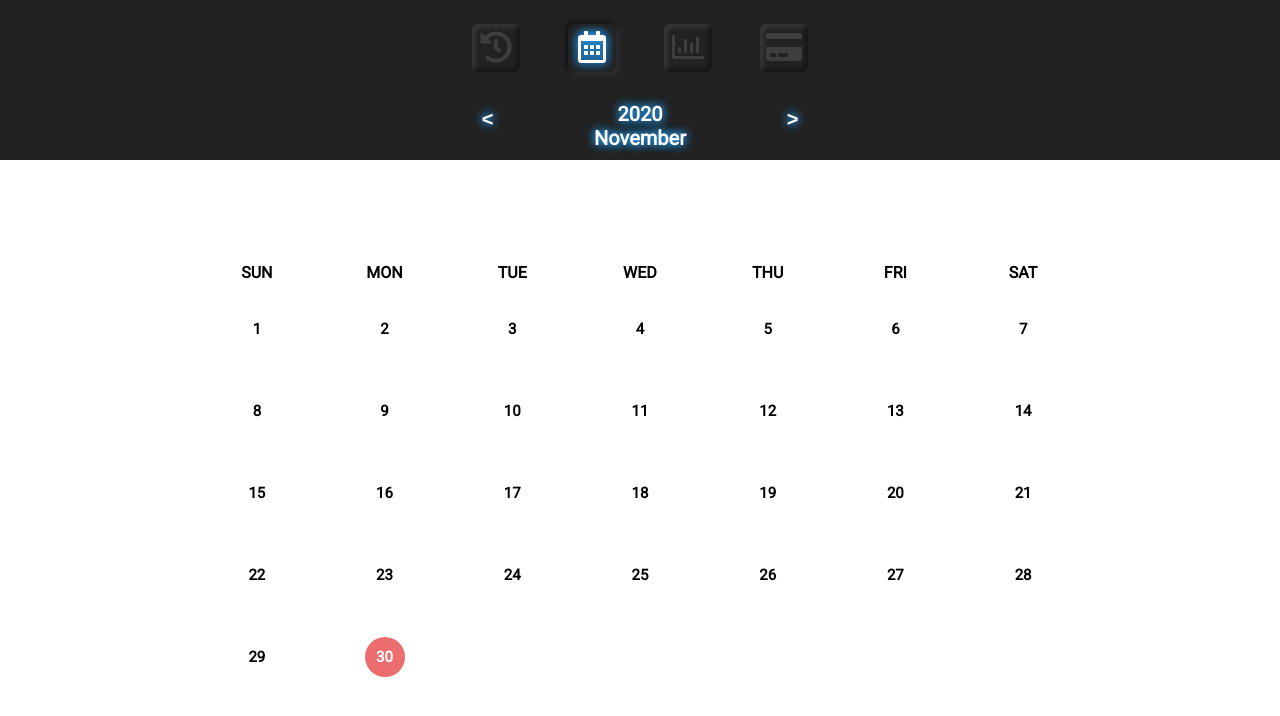
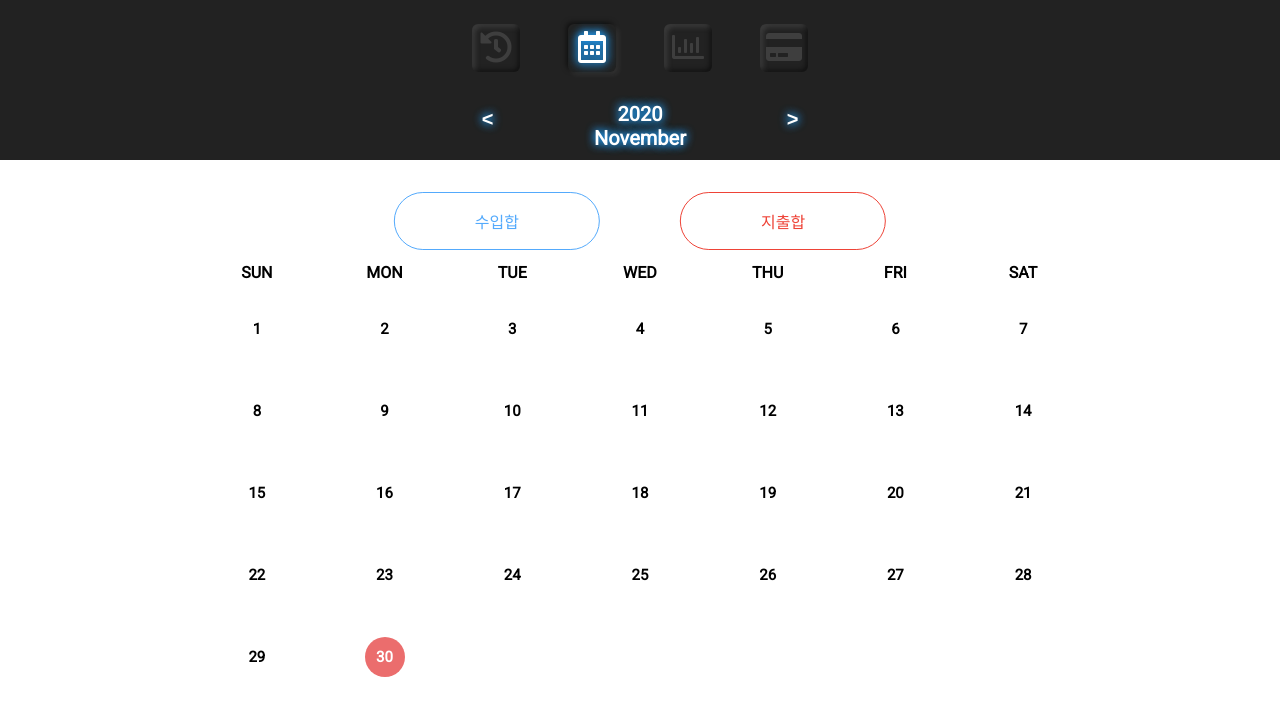
Before and after one commit to boostcamp-2020/Project16-C-Account-Book, a React app in the folder FE/: page /calendar in a window 1280 px wide. Shown: the top 716 px of the page. Built offline with nearby package versions, Linux system fonts and the light colour scheme; no server answers; sample sign-in values are in the browser's storage.

Commit message:
[feat] 달력탭의 수입합, 지출합을 나타낼 틀 생성

```diff
--- a/FE/src/components/Calendar/calendar.scss
+++ b/FE/src/components/Calendar/Calendar/calendar.scss
@@ -1,5 +1,5 @@
-@use '../../styles/values' as *;
-@use '../../styles/mixins' as *;
+@use '../../../styles/values' as *;
+@use '../../../styles/mixins' as *;
 
 .calendar-container {
   width: 100%;
--- a/FE/src/components/Calendar/index.tsx
+++ b/FE/src/components/Calendar/Calendar/index.tsx
@@ -1,8 +1,8 @@
 import React, { useRef, useEffect, useState, useCallback } from 'react';
 
-import { useRootData } from '../../store/DateInfo/dateInfoHook';
-import CalculateDate from '../../util/calculateDate';
-import DetailModal from './DetailModal';
+import { useRootData } from '../../../store/DateInfo/dateInfoHook';
+import CalculateDate from '../../../util/calculateDate';
+import DetailModal from '../DetailModal';
 import './calendar.scss';
 
 export default function Calendar() {
--- /dev/null
+++ b/FE/src/components/Calendar/TotalContent/index.tsx
@@ -0,0 +1,11 @@
+import React from 'react';
+import './totalContent.scss';
+
+export default function TotalContent(props) {
+  return (
+    <div className="calendar__total__price">
+      <div className="calendar__income__total">수입합</div>
+      <div className="calendar__spending__total">지출합</div>
+    </div>
+  );
+}
--- /dev/null
+++ b/FE/src/components/Calendar/TotalContent/totalContent.scss
@@ -0,0 +1,21 @@
+.calendar__total__price {
+  position: absolute;
+  top: 12em;
+  left: 50%;
+  transform: translateX(-50%);
+  display: flex;
+  gap: 5em;
+
+  .calendar__income__total {
+    border: 1.5px solid #54aafc;
+    border-radius: 50px;
+    color: #54aafc;
+    padding: 1em 5em;
+  }
+  .calendar__spending__total {
+    border: 1.5px solid #ee4337;
+    border-radius: 50px;
+    color: #ee4337;
+    padding: 1em 5em;
+  }
+}
--- a/FE/src/components/PaymentMethod/Modal/index.tsx
+++ b/FE/src/components/PaymentMethod/Modal/index.tsx
@@ -8,7 +8,10 @@ import { useRootData } from '../../../store/PaymentMethod/paymentMethodHook';
 
 import './modal.scss';
 
-export default function Modal({ setModal, defaultMethod }): React.ReactElement {
+export default function PaymentModal({
+  setModal,
+  defaultMethod,
+}): React.ReactElement {
   const [addFormModal, setAddFormModal] = useState(false);
   const paymentMethods = useRootData(store => store.paymentMethod);
 
--- a/FE/src/pages/Calendar/calendar.scss
+++ b/FE/src/pages/Calendar/calendar.scss
@@ -5,4 +5,26 @@
   display: flex;
   flex-direction: column;
   scroll-behavior: smooth;
+
+  .calendar__total__price {
+    position: absolute;
+    top: 12em;
+    left: 50%;
+    transform: translateX(-50%);
+    display: flex;
+    gap: 5em;
+
+    .calendar__income__total {
+      border: 1.5px solid #54aafc;
+      border-radius: 50px;
+      color: #54aafc;
+      padding: 1em 5em;
+    }
+    .calendar__spending__total {
+      border: 1.5px solid #ee4337;
+      border-radius: 50px;
+      color: #ee4337;
+      padding: 1em 5em;
+    }
+  }
 }
--- a/FE/src/pages/Calendar/index.tsx
+++ b/FE/src/pages/Calendar/index.tsx
@@ -1,8 +1,9 @@
 import React, { useState } from 'react';
 
-import Modal from '../../components/PaymentMethod/Modal';
+import PaymentModal from '../../components/PaymentMethod/Modal';
 import MenuBar from '../../components/Common/MenuBar';
-import Calendar from '../../components/Calendar';
+import TotalContent from '../../components/Calendar/TotalContent';
+import Calendar from '../../components/Calendar/Calendar';
 import './calendar.scss';
 import useDefaultPayment from '../../service/useDefaultPayment';
 import useLoginCheck from '../../service/useLoginCheck';
@@ -15,9 +16,13 @@ export default function CalendarPage() {
   return (
     <div className="calendar__wrapper">
       <MenuBar setModal={setPaymentMethodModal} pageType="calendar" />
+      <TotalContent />
       <Calendar />
       {paymentMethodModal && (
-        <Modal setModal={setPaymentMethodModal} defaultMethod={defaultMethod} />
+        <PaymentModal
+          setModal={setPaymentMethodModal}
+          defaultMethod={defaultMethod}
+        />
       )}
     </div>
   );
--- a/FE/src/pages/Chart/index.tsx
+++ b/FE/src/pages/Chart/index.tsx
@@ -1,6 +1,6 @@
 import React, { useState } from 'react';
 
-import Modal from '../../components/PaymentMethod/Modal';
+import PaymentModal from '../../components/PaymentMethod/Modal';
 import MenuBar from '../../components/Common/MenuBar';
 import NavButton from '../../components/Chart/NavButton';
 import PieChart from '../../components/CategoryChart/PieChart';
@@ -49,7 +49,10 @@ const Chart = props => {
         </div>
       )}
       {paymentMethodModal && (
-        <Modal setModal={setPaymentMethodModal} defaultMethod={defaultMethod} />
+        <PaymentModal
+          setModal={setPaymentMethodModal}
+          defaultMethod={defaultMethod}
+        />
       )}
     </div>
   );
```
